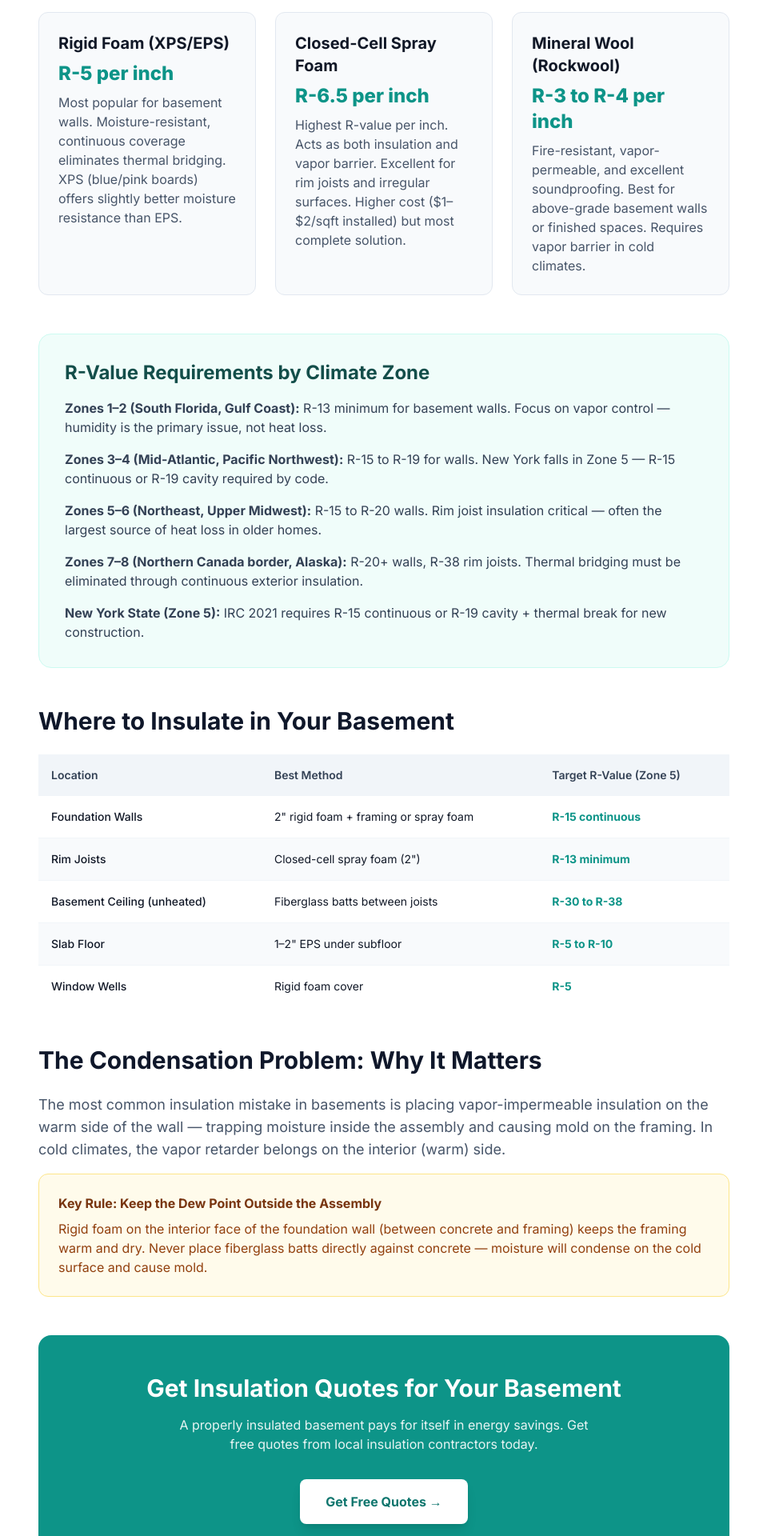
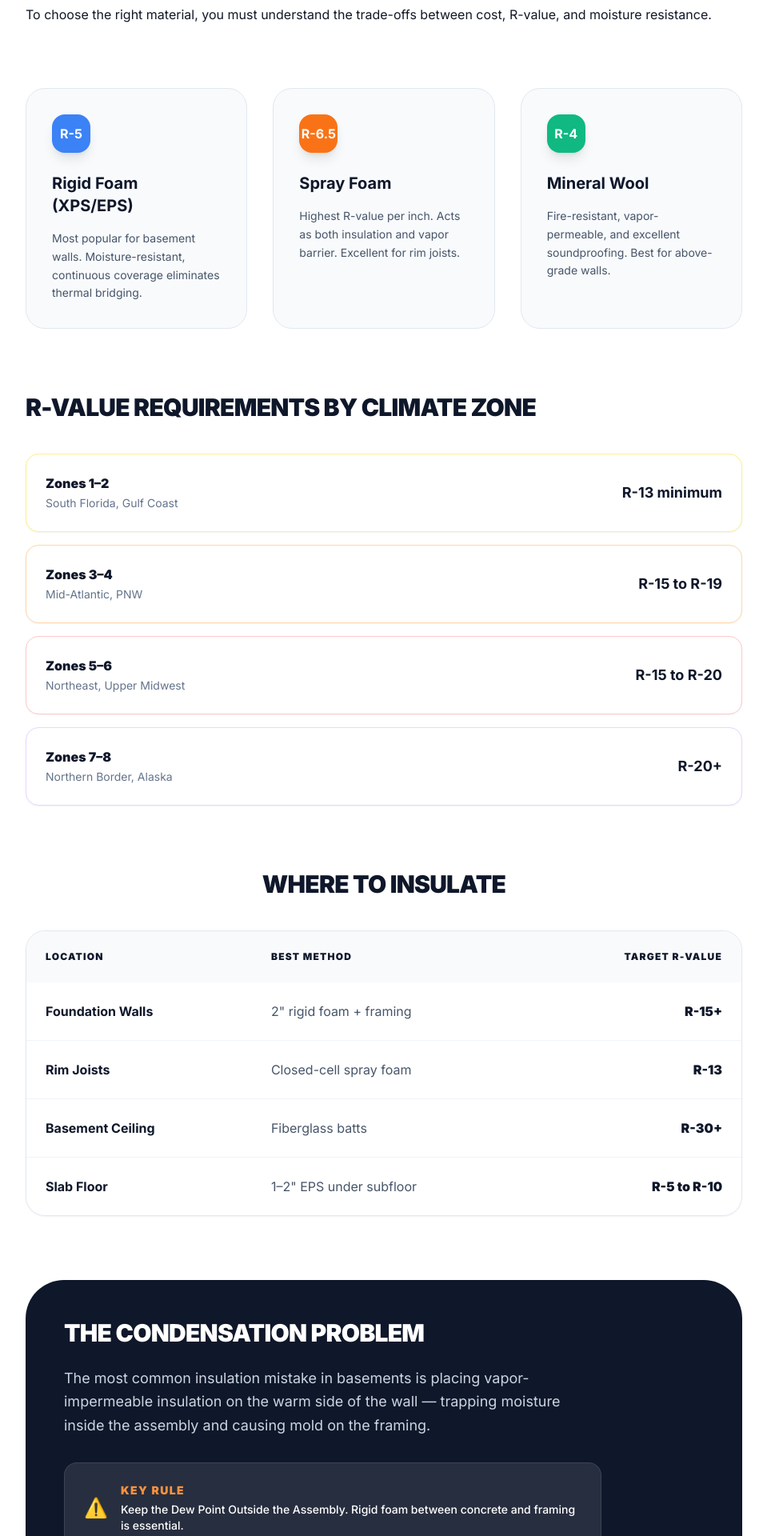
Before and after one commit to thebasementguide2026/basement-guide, a Next.js app: page /articles/basement-insulation-guide in a window 1280 px wide. Shown: the part 880-2800 px from the top of the page at 80% size, without its empty margins (160-1119 px from the left). Built offline with nearby package versions, Linux system fonts and the light colour scheme.

Commit message:
Modernize hero section and formatting for basement-insulation-guide

```diff
--- a/app/articles/basement-insulation-guide/page.tsx
+++ b/app/articles/basement-insulation-guide/page.tsx
@@ -1,137 +1,194 @@
 import Link from 'next/link';
 import Image from 'next/image';
+import LeadForm from '@/components/LeadForm';
+import type { Metadata } from 'next';
 
-export const metadata = {
+export const metadata: Metadata = {
   title: 'Basement Insulation: The Complete 2026 Guide',
   description: 'Rigid foam vs. spray foam vs. mineral wool for basement walls. Learn how to stop energy loss, prevent condensation, and choose the right R-value for your climate.',
 };
 
 export default function BasementInsulationGuide() {
   return (
-    <article className="max-w-4xl mx-auto px-4 py-12">
-      <nav className="mb-8">
-        <Link href="/" className="text-teal-600 hover:underline">← Back to Guides</Link>
-      </nav>
-
-      <header className="mb-12">
-        <div className="flex items-center gap-2 mb-4">
-          <span className="bg-blue-50 text-blue-700 text-xs font-semibold px-2 py-1 rounded">Insulation</span>
-          <span className="text-gray-400 text-xs">15 min read</span>
-        </div>
-        <h1 className="text-4xl md:text-5xl font-extrabold text-slate-900 mb-4">
-          Basement Insulation: The 2026 Guide
-        </h1>
-        <p className="text-xl text-slate-600 leading-relaxed">
-          Proper basement insulation can cut heating and cooling costs by 20–30% and eliminate condensation problems that lead to mold. This guide covers every insulation type, R-value requirements, and the right method for your basement walls, rim joists, and ceiling.
-        </p>
-      </header>
-
-      <div className="relative w-full h-64 md:h-80 rounded-2xl overflow-hidden mb-12">
+    <div className="bg-white min-h-screen">
+      {/* Article Hero */}
+      <section className="relative h-[70vh] min-h-[500px] bg-slate-900 overflow-hidden">
         <Image
           src="/foundation-waterproofing-construction.jpg.png"
           alt="Basement wall insulation installation"
           fill
-          className="object-cover"
+          className="object-cover opacity-50 scale-105 transition-transform duration-700 hover:scale-100"
           priority
         />
+        <div className="absolute inset-0 bg-gradient-to-t from-slate-950 via-slate-900/40 to-transparent" />
+
+        <div className="absolute inset-0 flex items-center">
+          <div className="container mx-auto px-6 w-full">
+            <div className="max-w-4xl">
+              <div className="flex items-center gap-3 mb-8">
+                <span className="h-px w-12 bg-orange-500" />
+                <span className="text-orange-400 text-sm font-black uppercase tracking-[0.3em]">
+                  Efficiency Masterclass
+                </span>
               </div>
 
-      <section className="mb-12">
-        <h2 className="text-3xl font-bold text-slate-900 mb-6">Insulation Types Compared</h2>
-        <div className="grid md:grid-cols-3 gap-6">
-          <div className="bg-slate-50 p-6 rounded-xl border border-slate-200">
-            <h3 className="text-xl font-bold mb-2">Rigid Foam (XPS/EPS)</h3>
-            <p className="text-2xl font-extrabold text-teal-600 mb-2">R-5 per inch</p>
-            <p className="text-slate-600">Most popular for basement walls. Moisture-resistant, continuous coverage eliminates thermal bridging. XPS (blue/pink boards) offers slightly better moisture resistance than EPS.</p>
+              <h1 className="text-5xl md:text-7xl font-black text-white mb-8 leading-[1.1] tracking-tight">
+                Basement Insulation: <br className="hidden md:block" />
+                The 2026 Guide
+              </h1>
+
+              <p className="text-xl md:text-2xl text-slate-200 mb-10 leading-relaxed max-w-2xl font-light">
+                Proper basement insulation can cut heating and cooling costs by 20–30% and eliminate condensation problems that lead to mold.
+              </p>
+
+              <div className="flex items-center gap-6 p-1 pr-6 bg-white/5 backdrop-blur-md rounded-full w-fit border border-white/10">
+                <div className="w-14 h-14 bg-gradient-to-br from-orange-500 to-red-600 rounded-full flex items-center justify-center text-white font-bold text-xl">
+                  BG
                 </div>
-          <div className="bg-slate-50 p-6 rounded-xl border border-slate-200">
-            <h3 className="text-xl font-bold mb-2">Closed-Cell Spray Foam</h3>
-            <p className="text-2xl font-extrabold text-teal-600 mb-2">R-6.5 per inch</p>
-            <p className="text-slate-600">Highest R-value per inch. Acts as both insulation and vapor barrier. Excellent for rim joists and irregular surfaces. Higher cost ($1–$2/sqft installed) but most complete solution.</p>
+                <div>
+                  <div className="text-white font-bold tracking-wide">The Basement Guide Staff</div>
+                  <div className="flex items-center gap-3 text-slate-400 text-sm">
+                    <span>Updated Feb 2026</span>
+                    <span className="w-1 h-1 bg-slate-600 rounded-full" />
+                    <span>15 min read</span>
                   </div>
-          <div className="bg-slate-50 p-6 rounded-xl border border-slate-200">
-            <h3 className="text-xl font-bold mb-2">Mineral Wool (Rockwool)</h3>
-            <p className="text-2xl font-extrabold text-teal-600 mb-2">R-3 to R-4 per inch</p>
-            <p className="text-slate-600">Fire-resistant, vapor-permeable, and excellent soundproofing. Best for above-grade basement walls or finished spaces. Requires vapor barrier in cold climates.</p>
+                </div>
+              </div>
+            </div>
           </div>
         </div>
       </section>
 
-      <section className="mb-12 bg-teal-50 p-8 rounded-2xl border border-teal-100">
-        <h2 className="text-2xl font-bold text-teal-900 mb-4">R-Value Requirements by Climate Zone</h2>
-        <ul className="space-y-4 text-slate-700">
-          <li><strong>Zones 1–2 (South Florida, Gulf Coast):</strong> R-13 minimum for basement walls. Focus on vapor control — humidity is the primary issue, not heat loss.</li>
-          <li><strong>Zones 3–4 (Mid-Atlantic, Pacific Northwest):</strong> R-15 to R-19 for walls. New York falls in Zone 5 — R-15 continuous or R-19 cavity required by code.</li>
-          <li><strong>Zones 5–6 (Northeast, Upper Midwest):</strong> R-15 to R-20 walls. Rim joist insulation critical — often the largest source of heat loss in older homes.</li>
-          <li><strong>Zones 7–8 (Northern Canada border, Alaska):</strong> R-20+ walls, R-38 rim joists. Thermal bridging must be eliminated through continuous exterior insulation.</li>
-          <li><strong>New York State (Zone 5):</strong> IRC 2021 requires R-15 continuous or R-19 cavity + thermal break for new construction.</li>
-        </ul>
+      {/* Main Content */}
+      <main className="container mx-auto px-6 py-20">
+        <div className="max-w-4xl mx-auto">
+          {/* Intro Section */}
+          <div className="prose prose-slate prose-lg max-w-none mb-20">
+            <p className="text-xl leading-relaxed text-slate-600 italic border-l-4 border-orange-500 pl-6 mb-12">
+              This guide covers every insulation type, R-value requirements, and the right method for your basement walls, rim joists, and ceiling.
+            </p>
+
+            <h2 className="text-3xl font-black text-slate-900 mb-8 uppercase tracking-tight">Insulation Types Compared</h2>
+            <p>To choose the right material, you must understand the trade-offs between cost, R-value, and moisture resistance.</p>
+          </div>
+
+          {/* Types Grid */}
+          <div className="grid md:grid-cols-3 gap-8 mb-20">
+            {[
+              {
+                title: 'Rigid Foam (XPS/EPS)',
+                r: 'R-5',
+                desc: 'Most popular for basement walls. Moisture-resistant, continuous coverage eliminates thermal bridging.',
+                color: 'bg-blue-500'
+              },
+              {
+                title: 'Spray Foam',
+                r: 'R-6.5',
+                desc: 'Highest R-value per inch. Acts as both insulation and vapor barrier. Excellent for rim joists.',
+                color: 'bg-orange-500'
+              },
+              {
+                title: 'Mineral Wool',
+                r: 'R-4',
+                desc: 'Fire-resistant, vapor-permeable, and excellent soundproofing. Best for above-grade walls.',
+                color: 'bg-emerald-500'
+              }
+            ].map((type, i) => (
+              <div key={i} className="bg-slate-50 rounded-3xl p-8 border border-slate-200 relative overflow-hidden group hover:shadow-2xl transition-all duration-500">
+                <div className={`w-12 h-12 ${type.color} rounded-2xl mb-6 flex items-center justify-center text-white font-bold shadow-lg`}>
+                  {type.r}
+                </div>
+                <h3 className="text-xl font-bold text-slate-900 mb-4">{type.title}</h3>
+                <p className="text-slate-600 leading-relaxed text-sm">{type.desc}</p>
+              </div>
+            ))}
+          </div>
+
+          {/* R-Value Requirements */}
+          <section className="mb-20">
+            <h2 className="text-3xl font-black text-slate-900 mb-10 uppercase tracking-tight">R-Value Requirements by Climate Zone</h2>
+            <div className="space-y-4">
+              {[
+                { zone: 'Zones 1–2', area: 'South Florida, Gulf Coast', spec: 'R-13 minimum', color: 'border-yellow-200' },
+                { zone: 'Zones 3–4', area: 'Mid-Atlantic, PNW', spec: 'R-15 to R-19', color: 'border-orange-200' },
+                { zone: 'Zones 5–6', area: 'Northeast, Upper Midwest', spec: 'R-15 to R-20', color: 'border-red-200' },
+                { zone: 'Zones 7–8', area: 'Northern Border, Alaska', spec: 'R-20+', color: 'border-purple-200' }
+              ].map((item, i) => (
+                <div key={i} className={`flex items-center justify-between p-6 bg-white border ${item.color} rounded-2xl shadow-sm hover:shadow-md transition-shadow`}>
+                  <div>
+                    <span className="font-black text-slate-900 block">{item.zone}</span>
+                    <span className="text-slate-500 text-sm">{item.area}</span>
+                  </div>
+                  <div className="text-right">
+                    <span className="text-lg font-bold text-slate-900">{item.spec}</span>
+                  </div>
+                </div>
+              ))}
+            </div>
           </section>
 
-      <section className="mb-12">
-        <h2 className="text-3xl font-bold text-slate-900 mb-6">Where to Insulate in Your Basement</h2>
-        <div className="overflow-x-auto">
-          <table className="w-full border-collapse text-sm">
+          {/* Location Table */}
+          <section className="mb-20">
+            <h2 className="text-3xl font-black text-slate-900 mb-10 uppercase tracking-tight text-center">Where to Insulate</h2>
+            <div className="overflow-x-auto rounded-3xl border border-slate-200 shadow-sm">
+              <table className="w-full text-left border-collapse">
                 <thead>
-              <tr className="bg-slate-100">
-                <th className="text-left p-4 font-semibold text-slate-700">Location</th>
-                <th className="text-left p-4 font-semibold text-slate-700">Best Method</th>
-                <th className="text-left p-4 font-semibold text-slate-700">Target R-Value (Zone 5)</th>
+                  <tr className="bg-slate-50">
+                    <th className="p-6 font-black text-slate-900 uppercase text-xs tracking-widest">Location</th>
+                    <th className="p-6 font-black text-slate-900 uppercase text-xs tracking-widest">Best Method</th>
+                    <th className="p-6 font-black text-slate-900 uppercase text-xs tracking-widest text-right">Target R-Value</th>
                   </tr>
                 </thead>
-            <tbody>
-              <tr className="border-b border-slate-100">
-                <td className="p-4 font-medium">Foundation Walls</td>
-                <td className="p-4">2" rigid foam + framing or spray foam</td>
-                <td className="p-4 font-bold text-teal-600">R-15 continuous</td>
+                <tbody className="divide-y divide-slate-100">
+                  {[
+                    { loc: 'Foundation Walls', method: '2" rigid foam + framing', r: 'R-15+' },
+                    { loc: 'Rim Joists', method: 'Closed-cell spray foam', r: 'R-13' },
+                    { loc: 'Basement Ceiling', method: 'Fiberglass batts', r: 'R-30+' },
+                    { loc: 'Slab Floor', method: '1–2" EPS under subfloor', r: 'R-5 to R-10' }
+                  ].map((row, i) => (
+                    <tr key={i} className="hover:bg-slate-50 transition-colors">
+                      <td className="p-6 text-slate-900 font-bold">{row.loc}</td>
+                      <td className="p-6 text-slate-600">{row.method}</td>
+                      <td className="p-6 text-slate-900 font-black text-right">{row.r}</td>
                     </tr>
-              <tr className="border-b border-slate-100 bg-slate-50">
-                <td className="p-4 font-medium">Rim Joists</td>
-                <td className="p-4">Closed-cell spray foam (2")</td>
-                <td className="p-4 font-bold text-teal-600">R-13 minimum</td>
-              </tr>
-              <tr className="border-b border-slate-100">
-                <td className="p-4 font-medium">Basement Ceiling (unheated)</td>
-                <td className="p-4">Fiberglass batts between joists</td>
-                <td className="p-4 font-bold text-teal-600">R-30 to R-38</td>
-              </tr>
-              <tr className="border-b border-slate-100 bg-slate-50">
-                <td className="p-4 font-medium">Slab Floor</td>
-                <td className="p-4">1–2" EPS under subfloor</td>
-                <td className="p-4 font-bold text-teal-600">R-5 to R-10</td>
-              </tr>
-              <tr>
-                <td className="p-4 font-medium">Window Wells</td>
-                <td className="p-4">Rigid foam cover</td>
-                <td className="p-4 font-bold text-teal-600">R-5</td>
-              </tr>
+                  ))}
                 </tbody>
               </table>
             </div>
           </section>
 
-      <section className="mb-12">
-        <h2 className="text-3xl font-bold text-slate-900 mb-6">The Condensation Problem: Why It Matters</h2>
-        <p className="text-lg text-slate-600 mb-4">
-          The most common insulation mistake in basements is placing vapor-impermeable insulation on the warm side of the wall — trapping moisture inside the assembly and causing mold on the framing. In cold climates, the vapor retarder belongs on the interior (warm) side.
+          {/* Condensation Section */}
+          <section className="bg-slate-900 rounded-[3rem] p-12 mb-20 relative overflow-hidden text-white">
+            <div className="relative z-10 max-w-2xl">
+              <h2 className="text-3xl font-black mb-6 uppercase tracking-tight">The Condensation Problem</h2>
+              <p className="text-slate-300 text-lg leading-relaxed mb-8">
+                The most common insulation mistake in basements is placing vapor-impermeable insulation on the warm side of the wall — trapping moisture inside the assembly and causing mold on the framing.
               </p>
-        <div className="bg-amber-50 border border-amber-200 rounded-xl p-6">
-          <h3 className="font-bold text-amber-900 mb-2">Key Rule: Keep the Dew Point Outside the Assembly</h3>
-          <p className="text-amber-800">Rigid foam on the interior face of the foundation wall (between concrete and framing) keeps the framing warm and dry. Never place fiberglass batts directly against concrete — moisture will condense on the cold surface and cause mold.</p>
+              <div className="flex items-center gap-4 p-6 bg-white/10 rounded-2xl border border-white/10">
+                <div className="text-2xl">⚠️</div>
+                <div className="text-sm font-medium">
+                  <span className="text-orange-400 font-black block mb-1 uppercase tracking-widest">Key Rule</span>
+                  Keep the Dew Point Outside the Assembly. Rigid foam between concrete and framing is essential.
+                </div>
+              </div>
             </div>
           </section>
 
-      <div className="bg-teal-600 rounded-2xl p-8 lg:p-12 text-white text-center">
-        <h2 className="text-3xl font-bold mb-4">Get Insulation Quotes for Your Basement</h2>
-        <p className="mb-8 opacity-90 max-w-lg mx-auto">
-          A properly insulated basement pays for itself in energy savings. Get free quotes from local insulation contractors today.
+          {/* Lead Form CTA */}
+          <div className="bg-orange-600 rounded-[3rem] p-12 text-white relative overflow-hidden shadow-2xl shadow-orange-200">
+            <div className="absolute top-0 right-0 w-64 h-64 bg-white/10 rounded-full -mr-32 -mt-32 blur-3xl" />
+            <div className="relative z-10 text-center max-w-2xl mx-auto">
+              <h2 className="text-4xl font-black mb-6">Get Insulation Quotes</h2>
+              <p className="text-orange-100 text-xl mb-12 font-light">
+                A properly insulated basement pays for itself in energy savings. Compare quotes from licensed contractors who specialize in basement insulation.
               </p>
-        <div className="flex flex-col sm:flex-row gap-4 justify-center">
-          <Link href="/#get-quotes" className="bg-white text-teal-700 px-8 py-4 rounded-lg font-bold hover:bg-teal-50 transition shadow-lg">
-            Get Free Quotes →
-          </Link>
+              <div className="bg-white rounded-[2rem] p-8 text-slate-900 shadow-2xl">
+                <LeadForm />
               </div>
             </div>
-    </article>
+          </div>
+        </div>
+      </main>
+    </div>
   );
 }
```
Lines whose indentation alone changed are shown as unchanged.
